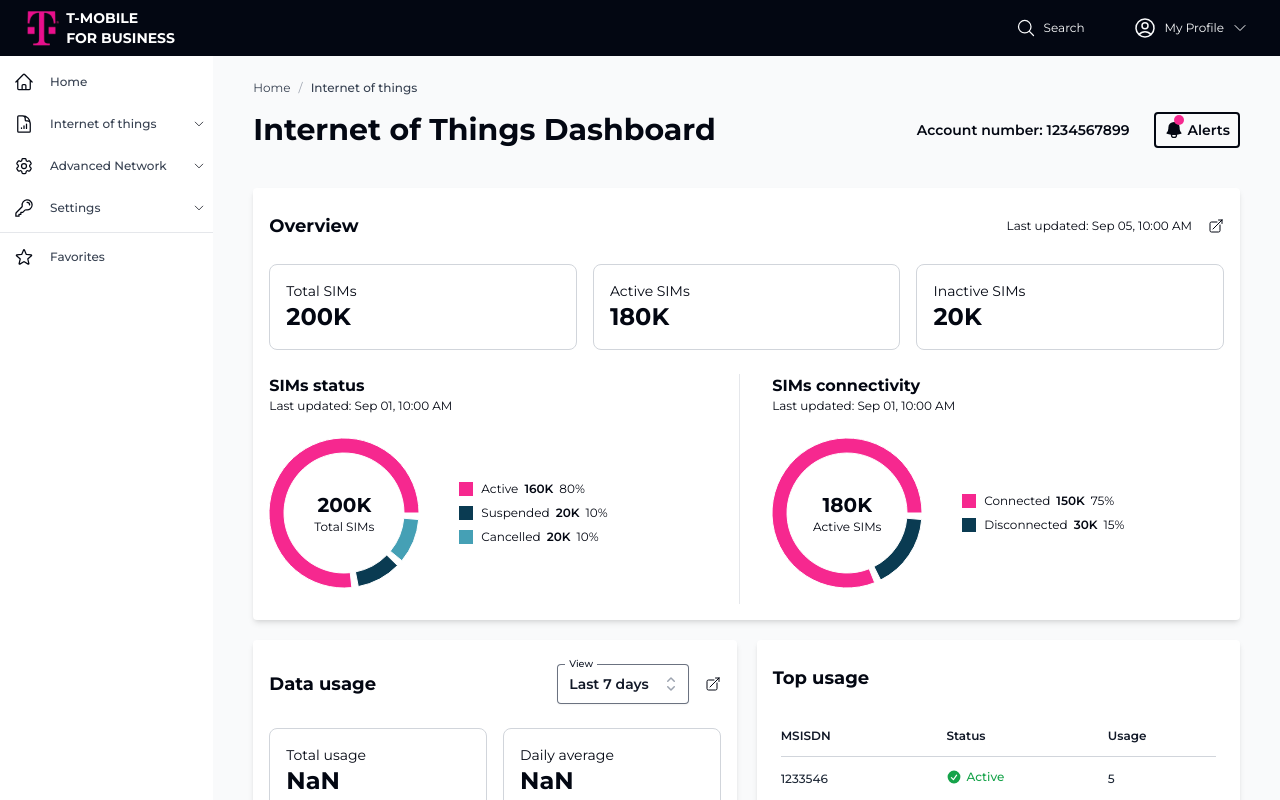
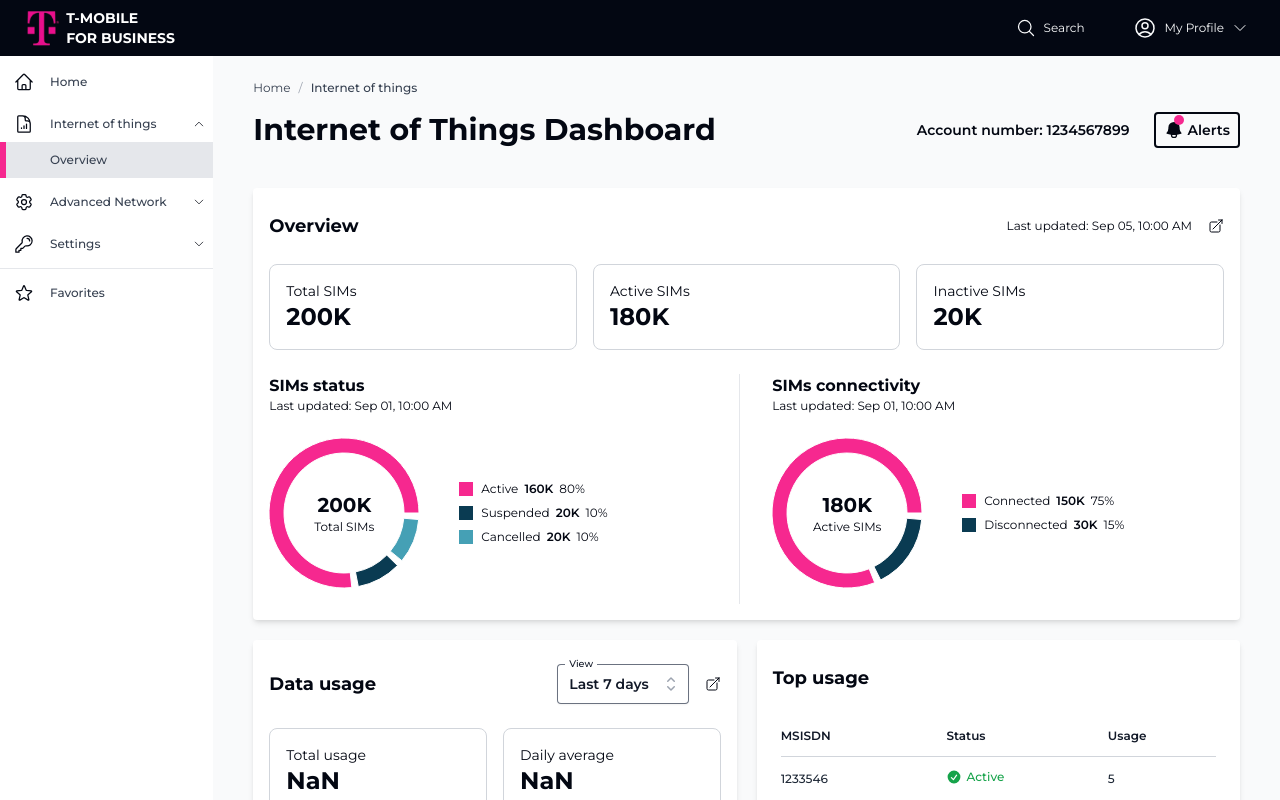
Before and after one commit to arpansaha1300/unit-assessment-3, a React (Vite) app: page /iot in a window 1280 px wide. Shown: the top 800 px of the page. Built offline with nearby package versions, Linux system fonts and the light colour scheme.

Commit message:
keep accordion with current route opened

```diff
--- a/src/components/Sidebar.tsx
+++ b/src/components/Sidebar.tsx
@@ -155,8 +155,18 @@
 function SidebarAccordion(props: Readonly<SidebarAccordionProps>) {
   const { tabs, name, icon } = props
 
+  const location = useLocation()
+
+  const hasOpenRoute = useMemo(() => {
+    for (const tab of tabs) {
+      if (tab.path === location.pathname) {
+        return true
+      }
+    }
+  }, [location.pathname, tabs])
+
   return (
-    <Accordion>
+    <Accordion shouldOpen={hasOpenRoute}>
       <AccordionButton className="flex items-center justify-between w-full hover:bg-gray-100 relative">
         {({ open }) => (
           <>
--- a/src/components/common/Accordion.tsx
+++ b/src/components/common/Accordion.tsx
@@ -1,10 +1,4 @@
-import React, {
-  createContext,
-  useContext,
-  useState,
-  ReactNode,
-  useMemo,
-} from 'react'
+import { createContext, useContext, useState, useMemo, useEffect } from 'react'
 
 interface AccordionButtonRenderProps {
   open: boolean | null
@@ -24,16 +18,13 @@
 
 interface AccordionProps {
   className?: string
+  shouldOpen?: boolean
   children: React.ReactNode
 }
 
 interface AccordionContextType {
   open: boolean | null
   setOpen: React.Dispatch<React.SetStateAction<boolean | null>>
-}
-
-interface AccordionProviderProps {
-  children: ReactNode
 }
 
 const AccordionContext = createContext<AccordionContextType | undefined>(
@@ -50,25 +41,20 @@
   return context
 }
 
-const AccordionProvider: React.FC<AccordionProviderProps> = ({ children }) => {
-  const [open, setOpen] = useState<boolean | null>(null)
+export function Accordion(props: Readonly<AccordionProps>) {
+  const { className, shouldOpen = false, children } = props
 
+  const [open, setOpen] = useState<boolean | null>(shouldOpen)
   const value = useMemo(() => ({ open, setOpen }), [open])
+
+  useEffect(() => {
+    if (shouldOpen) setOpen(shouldOpen)
+  }, [shouldOpen])
 
   return (
     <AccordionContext.Provider value={value}>
-      {children}
+      <div className={className}>{children}</div>
     </AccordionContext.Provider>
-  )
-}
-
-export function Accordion(props: Readonly<AccordionProps>) {
-  const { className, children } = props
-
-  return (
-    <AccordionProvider>
-      <div className={className}>{children}</div>
-    </AccordionProvider>
   )
 }
 
```
